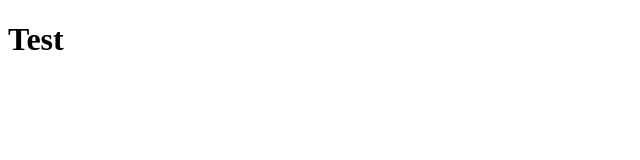
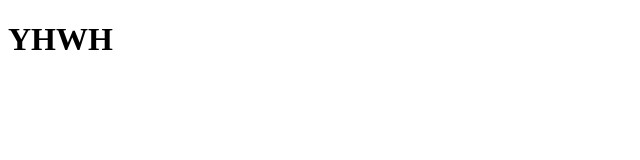
Before and after one commit to Golden-Apple-Research/website, a plain HTML site: page index.html in a window 1280 px wide. Shown: the whole page, without its empty margins (0-640 px from the left). Drawn offline with Linux system fonts and the light colour scheme.

Commit message:
Update index.html

```diff
--- a/index.html
+++ b/index.html
@@ -6,7 +6,7 @@
 <meta name="viewport" content="width=device-width">
 </head>
 <body>
-  <h1>Test</h1>
+  <h1>YHWH</h1>
 
 </body>
 </html>
```
